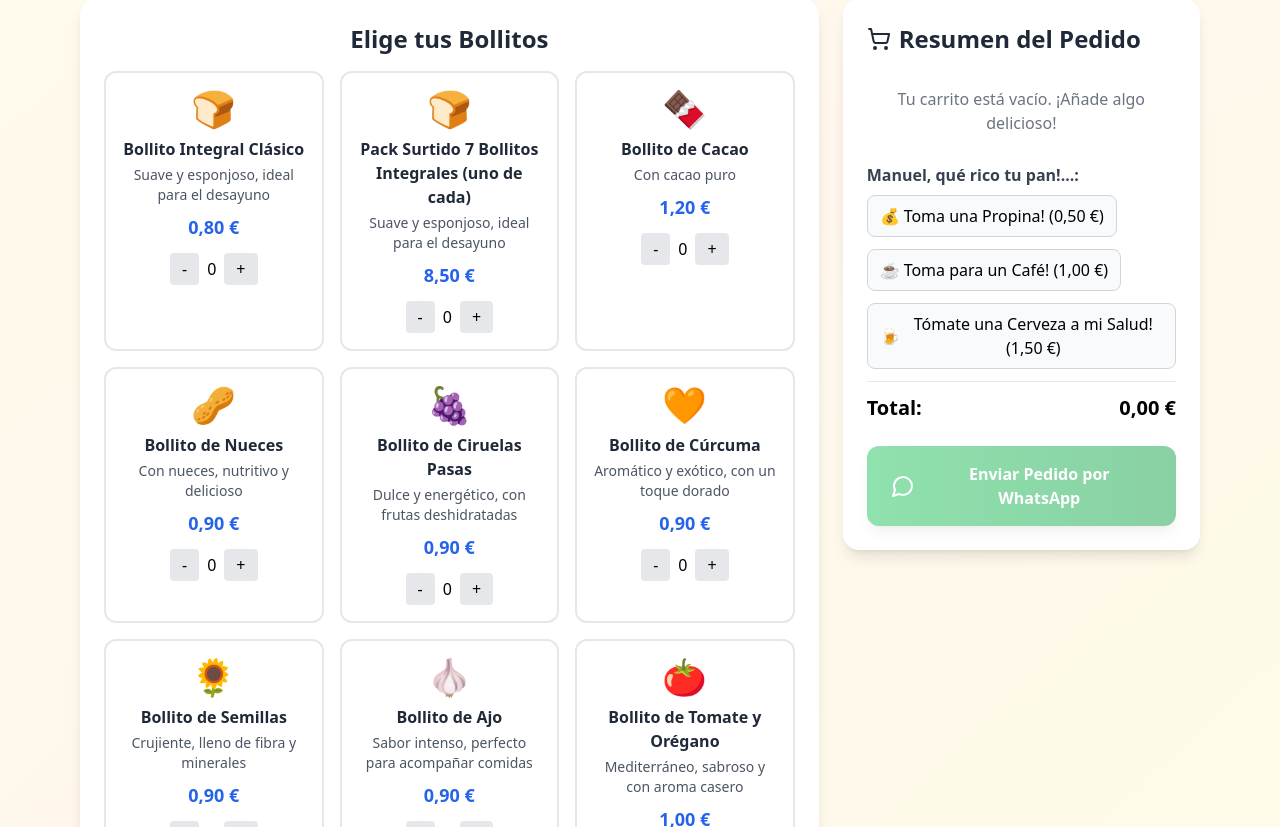
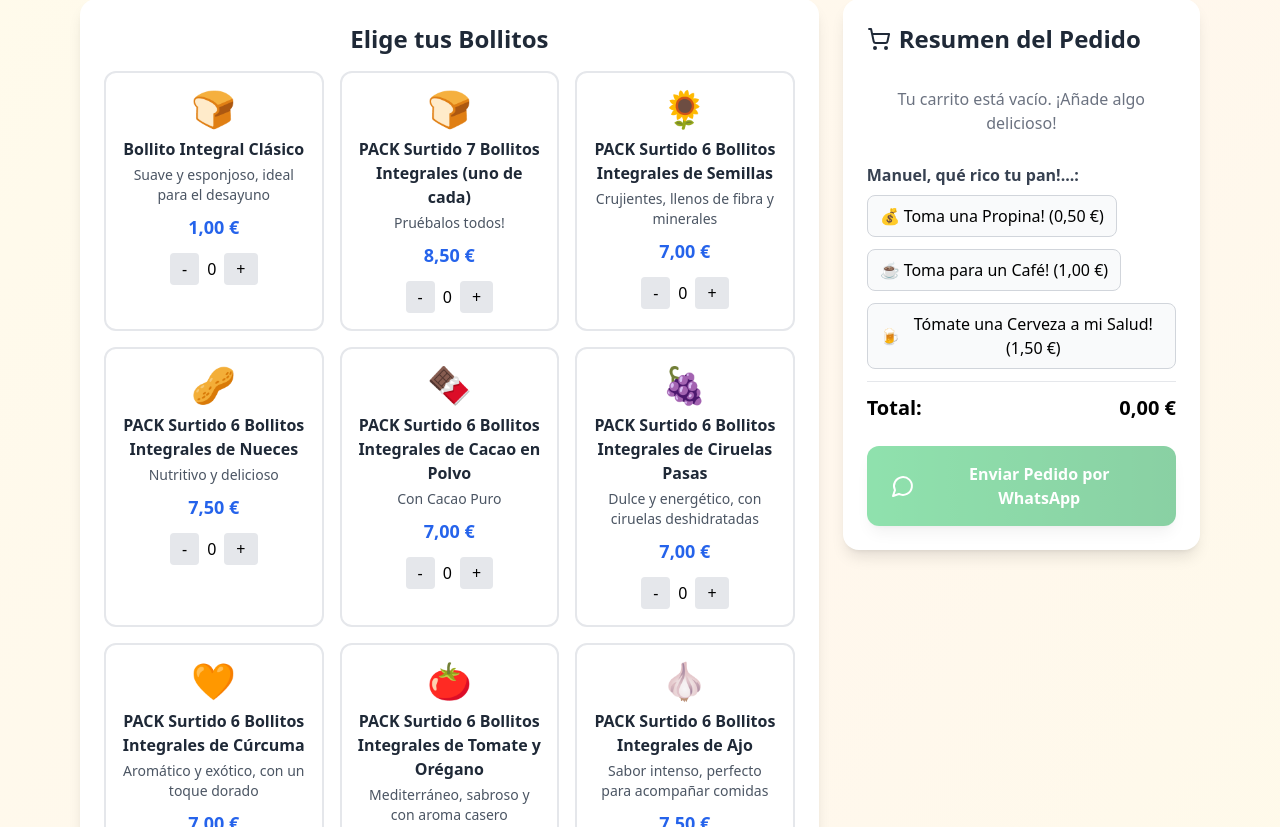
Before and after one commit to ruiznietocom-web/panes4, a React (Create React App) app: page /bollitos in a window 1280 px wide. Shown: the part 233-1060 px from the top of the page. Built offline with nearby package versions, Linux system fonts and the light colour scheme.

Commit message:
Update products.js

```diff
--- a/src/data/products.js
+++ b/src/data/products.js
@@ -75,20 +75,34 @@ export const extras = [
 ];
 
 export const bollitos = [
-  { id: 1, name: "Bollito Integral Clásico", description: "Suave y esponjoso, ideal para el desayuno", image: "🍞", price: 0.80 },
-  { id: 1.1, name: "Pack Surtido 7 Bollitos Integrales (uno de cada)", description: "Suave y esponjoso, ideal para el desayuno", image: "🍞", price: 8.50 },
-  { id: 2, name: "Bollito de Cacao", description: "Con cacao puro", image: "🍫", price: 1.20 },
-  { id: 3, name: "Bollito de Nueces", description: "Con nueces, nutritivo y delicioso", image: "🥜", price: 0.90 },
-  { id: 4, name: "Bollito de Ciruelas Pasas", description: "Dulce y energético, con frutas deshidratadas", image: "🍇", price: 0.90 },
-  { id: 5, name: "Bollito de Cúrcuma", description: "Aromático y exótico, con un toque dorado", image: "🧡", price: 0.90 },
-  { id: 6, name: "Bollito de Semillas", description: "Crujiente, lleno de fibra y minerales", image: "🌻", price: 0.90 },
-  { id: 7, name: "Bollito de Ajo", description: "Sabor intenso, perfecto para acompañar comidas", image: "🧄", price: 0.90 },
-  { id: 8, name: "Bollito de Tomate y Orégano", description: "Mediterráneo, sabroso y con aroma casero", image: "🍅", price: 1.00 }
+  { id: 1, name: "Bollito Integral Clásico", description: "Suave y esponjoso, ideal para el desayuno", image: "🍞", price: 1 },
+
+  { id: 1.1, name: "PACK Surtido 7 Bollitos Integrales (uno de cada)", description: "Pruébalos todos!", image: "🍞", price: 8.50 },
+  { id: 1.2, name: "PACK Surtido 6 Bollitos Integrales de Semillas", description: "Crujientes, llenos de fibra y minerales", image: "🌻", price: 7 },
+  { id: 1.3, name: "PACK Surtido 6 Bollitos Integrales de Nueces", description: "Nutritivo y delicioso", image: "🥜", price: 7.50 },
+  { id: 1.4, name: "PACK Surtido 6 Bollitos Integrales de Cacao en Polvo", description: "Con Cacao Puro", image: "🍫", price: 7 },
+  { id: 1.5, name: "PACK Surtido 6 Bollitos Integrales de Ciruelas Pasas", description: "Dulce y energético, con ciruelas deshidratadas", image: "🍇", price: 7 },
+  { id: 1.6, name: "PACK Surtido 6 Bollitos Integrales de Cúrcuma", description: "Aromático y exótico, con un toque dorado", image: "🧡", price: 7 },
+  { id: 1.7, name: "PACK Surtido 6 Bollitos Integrales de Tomate y Orégano", description: "Mediterráneo, sabroso y con aroma casero", image: "🍅", price: 7.50 },
+  { id: 1.8, name: "PACK Surtido 6 Bollitos Integrales de Ajo", description: "Sabor intenso, perfecto para acompañar comidas", image: "🧄", price: 7.50 },
+
+
+
+
+
+
+  { id: 2, name: "Bollito de Cacao", description: "Con cacao puro en polvo", image: "🍫", price: 1.20 },
+  { id: 3, name: "Bollito de Nueces", description: "Con nueces, nutritivo y delicioso", image: "🥜", price: 1.30 },
+  { id: 4, name: "Bollito de Ciruelas Pasas", description: "Dulce y energético, con ciruelas deshidratadas", image: "🍇", price: 1.20 },
+  { id: 5, name: "Bollito de Cúrcuma", description: "Aromático y exótico, con un toque dorado", image: "🧡", price: 1.20 },
+  { id: 6, name: "Bollito de Semillas", description: "Crujiente, lleno de fibra y minerales", image: "🌻", price: 1.20 },
+  { id: 7, name: "Bollito de Ajo", description: "Sabor intenso, perfecto para acompañar comidas", image: "🧄", price: 1.30 },
+  { id: 8, name: "Bollito de Tomate y Orégano", description: "Mediterráneo, sabroso y con aroma casero", image: "🍅", price: 1.30 }
 ];
 
 export const pulguitas = [
   { id: 1, name: "Pulguita Integral", description: "Pequeña y crujiente, ideal para bocadillos", image: "🍞", price: 0.60 },
-  { id: 2, name: "Pulguita de Cacao", description: "Mini formato dulce, perfecta para niños", image: "🍫", price: 0.90 },
+  { id: 2, name: "Pulguita de Cacao", description: "Con cacao puro en polvo", image: "🍫", price: 0.90 },
   { id: 3, name: "Pulguita de Nueces", description: "Con nueces, nutritiva y energética", image: "🥜", price: 0.70 },
   { id: 4, name: "Pulguita de Ciruelas Pasas", description: "Pequeña, dulce y saludable", image: "🍇", price: 0.70 },
   { id: 5, name: "Pulguita de Cúrcuma", description: "Dorada y aromática, exótica y ligera", image: "🧡", price: 0.70 },
```
